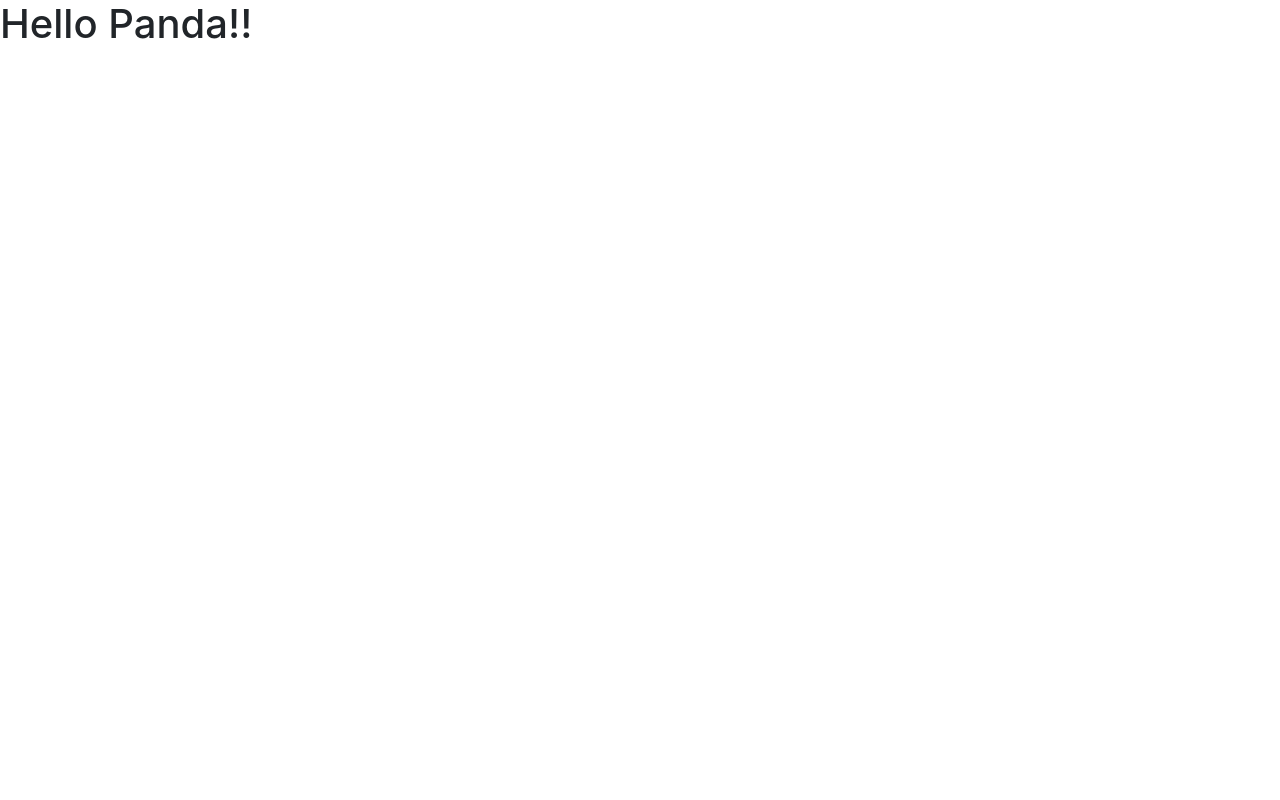
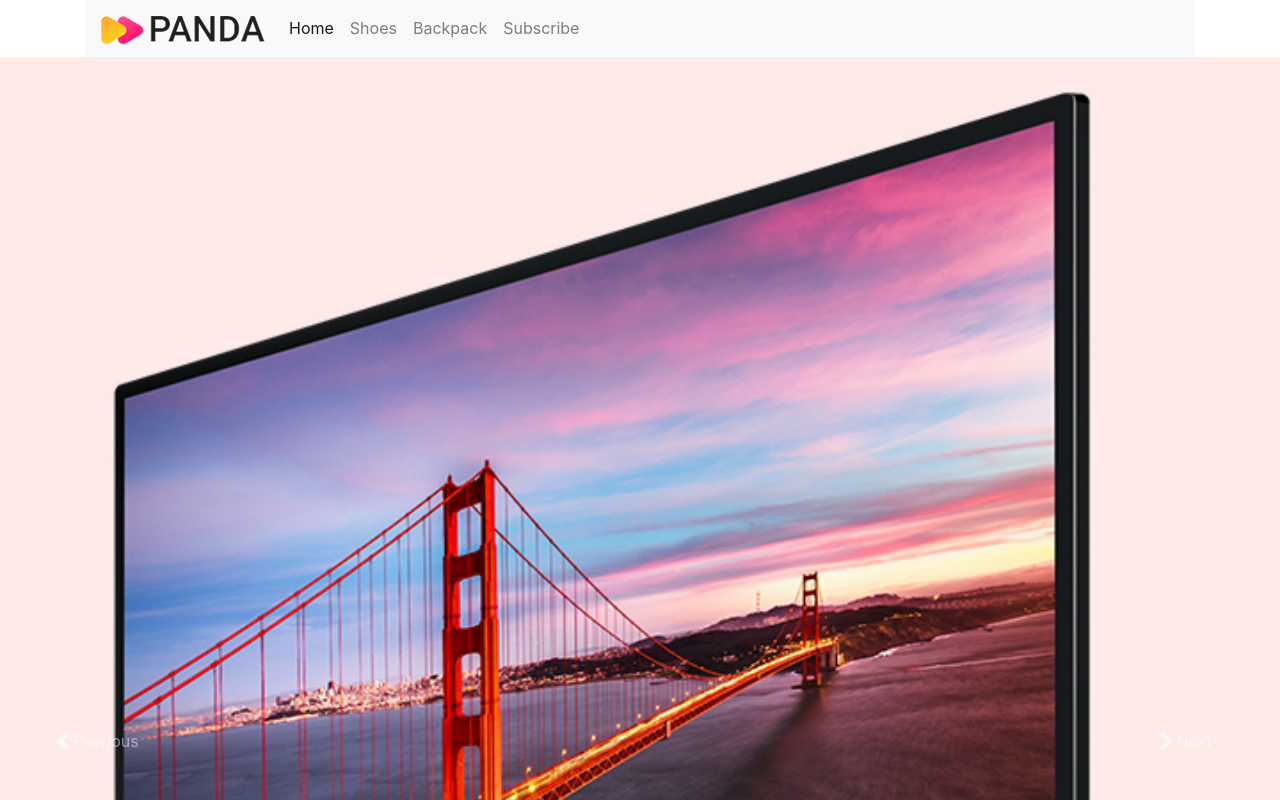
Before and after one commit to akramulratul/ecommerce-landingpage, a plain HTML site: page index.html in a window 1280 px wide. Shown: the top 800 px of the page. Drawn offline with nearby package versions, Linux system fonts and the light colour scheme.

Commit message:
last night

```diff
--- a/index.html
+++ b/index.html
@@ -4,10 +4,48 @@
     <meta charset="UTF-8">
     <meta name="viewport" content="width=device-width, initial-scale=1.0">
     <title>Landing Page</title>
+    <link rel="stylesheet" href="https://stackpath.bootstrapcdn.com/bootstrap/4.4.1/css/bootstrap.min.css" integrity="sha384-Vkoo8x4CGsO3+Hhxv8T/Q5PaXtkKtu6ug5TOeNV6gBiFeWPGFN9MuhOf23Q9Ifjh" crossorigin="anonymous">
 </head>
 <body>
-    <h1>Hello Panda!!</h1>
-    <link rel="stylesheet" href="https://stackpath.bootstrapcdn.com/bootstrap/4.4.1/css/bootstrap.min.css" integrity="sha384-Vkoo8x4CGsO3+Hhxv8T/Q5PaXtkKtu6ug5TOeNV6gBiFeWPGFN9MuhOf23Q9Ifjh" crossorigin="anonymous">
-
+    <header class="container">
+        <nav class="navbar navbar-expand-lg navbar-light bg-light">
+            <a class="navbar-brand" href="#"><img src="images/logo.png"></a>
+            <button class="navbar-toggler" type="button" data-toggle="collapse" data-target="#navbarNavAltMarkup" aria-controls="navbarNavAltMarkup" aria-expanded="false" aria-label="Toggle navigation">
+              <span class="navbar-toggler-icon"></span>
+            </button>
+            <div class="collapse navbar-collapse" id="navbarNavAltMarkup">
+              <div class="navbar-nav">
+                <a class="nav-item nav-link active" href="#">Home <span class="sr-only">(current)</span></a>
+                <a class="nav-item nav-link" href="#">Shoes</a>
+                <a class="nav-item nav-link" href="#">Backpack</a>
+                <a class="nav-item nav-link" href="#" tabindex="-1" aria-disabled="true">Subscribe</a>
+              </div>
+            </div>
+          </nav>
+    </header>
+    <section>
+        <div id="carouselExampleControls" class="carousel slide" data-bs-ride="carousel">
+            <div class="carousel-inner">
+              <div class="carousel-item active">
+                <img src="images/banner-images/tv.png" class="d-block w-100" alt="...">
+              </div>
+              <div class="carousel-item">
+                <img src="images/banner-images/headphone.png" class="d-block w-100" alt="...">
+              </div>
+              <div class="carousel-item">
+                <img src="images/banner-images/xbox.png" class="d-block w-100" alt="...">
+              </div>
+            </div>
+            <a class="carousel-control-prev" href="#carouselExampleControls" role="button" data-bs-slide="prev">
+              <span class="carousel-control-prev-icon" aria-hidden="true"></span>
+              <span class="visually-hidden">Previous</span>
+            </a>
+            <a class="carousel-control-next" href="#carouselExampleControls" role="button" data-bs-slide="next">
+              <span class="carousel-control-next-icon" aria-hidden="true"></span>
+              <span class="visually-hidden">Next</span>
+            </a>
+          </div>
+    </section>
+    <script src="https://cdn.jsdelivr.net/npm/bootstrap@5.0.0-beta1/dist/js/bootstrap.bundle.min.js" integrity="sha384-ygbV9kiqUc6oa4msXn9868pTtWMgiQaeYH7/t7LECLbyPA2x65Kgf80OJFdroafW" crossorigin="anonymous"></script>
 </body>
 </html>
```
